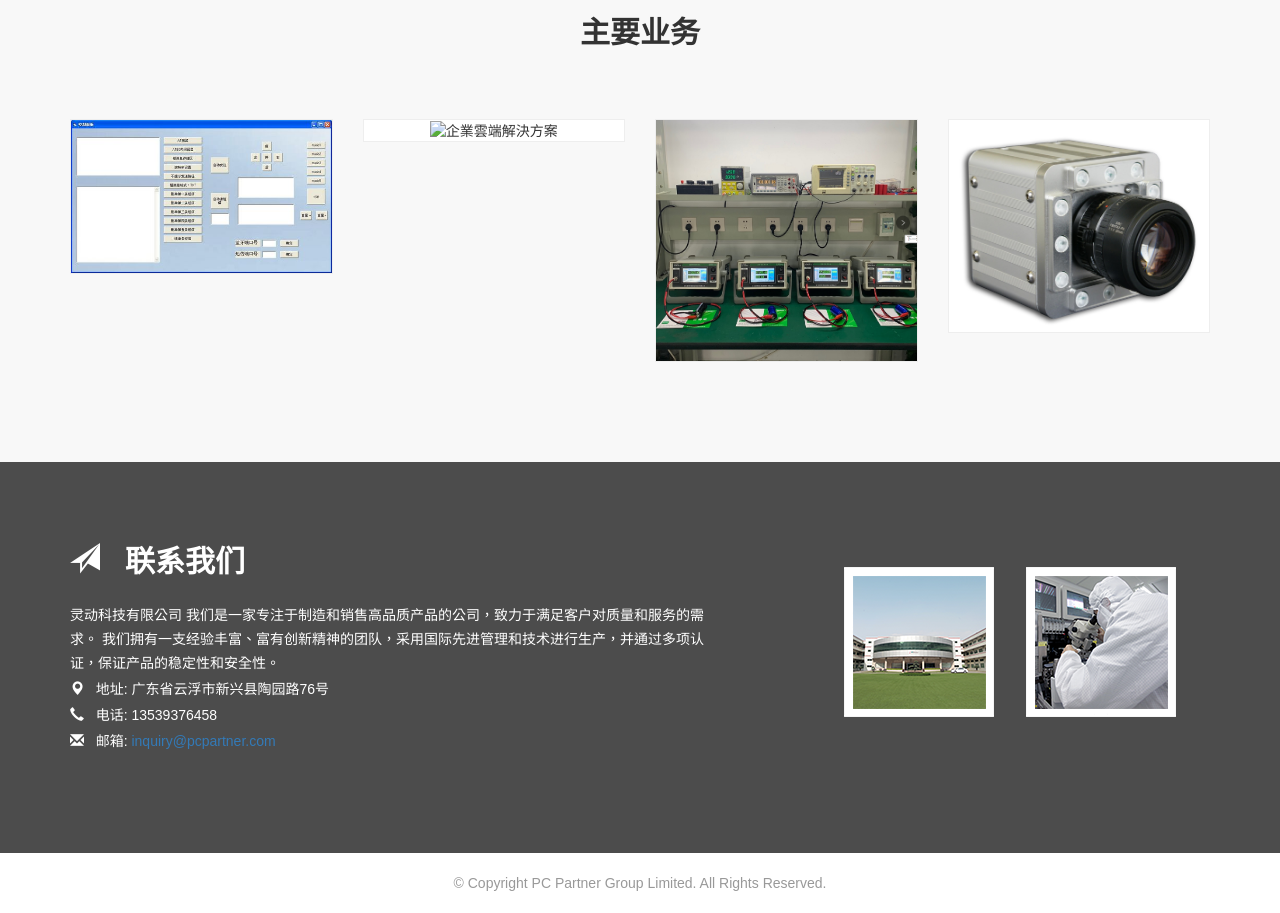
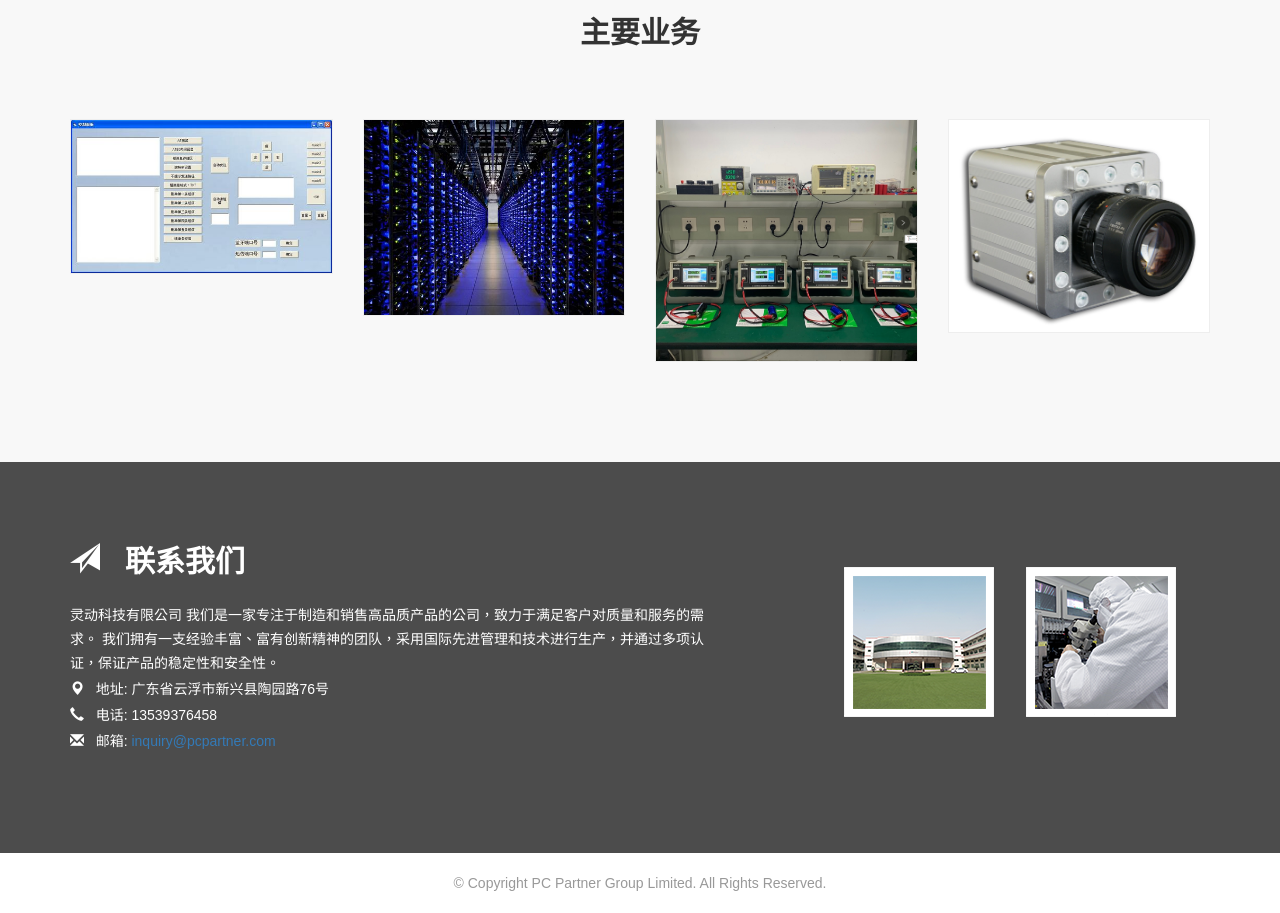
Before and after one commit to yuaiyu/drj, a plain HTML site: page index.html in a window 1280 px wide. Shown: the part 1900-2813 px from the top of the page. Drawn offline with Linux system fonts and the light colour scheme; a script that the page names is missing.

Commit message:
Update index.html

```diff
--- a/index.html
+++ b/index.html
@@ -123,7 +123,7 @@
             </div>
             <div class="col-md-3">
                 <div class="course">
-                    <img class="case-img" src="images/img2.jpg" data-src="images/case14-xcxcode.jpg" class="img-responsive" alt="企業雲端解決方案" title="企業雲端解決方案" />
+                    <img class="case-img" src="images/img2.jpeg" data-src="images/case14-xcxcode.jpg" class="img-responsive" alt="企業雲端解決方案" title="企業雲端解決方案" />
                 </div>
             </div>
             <div class="col-md-3">
```
